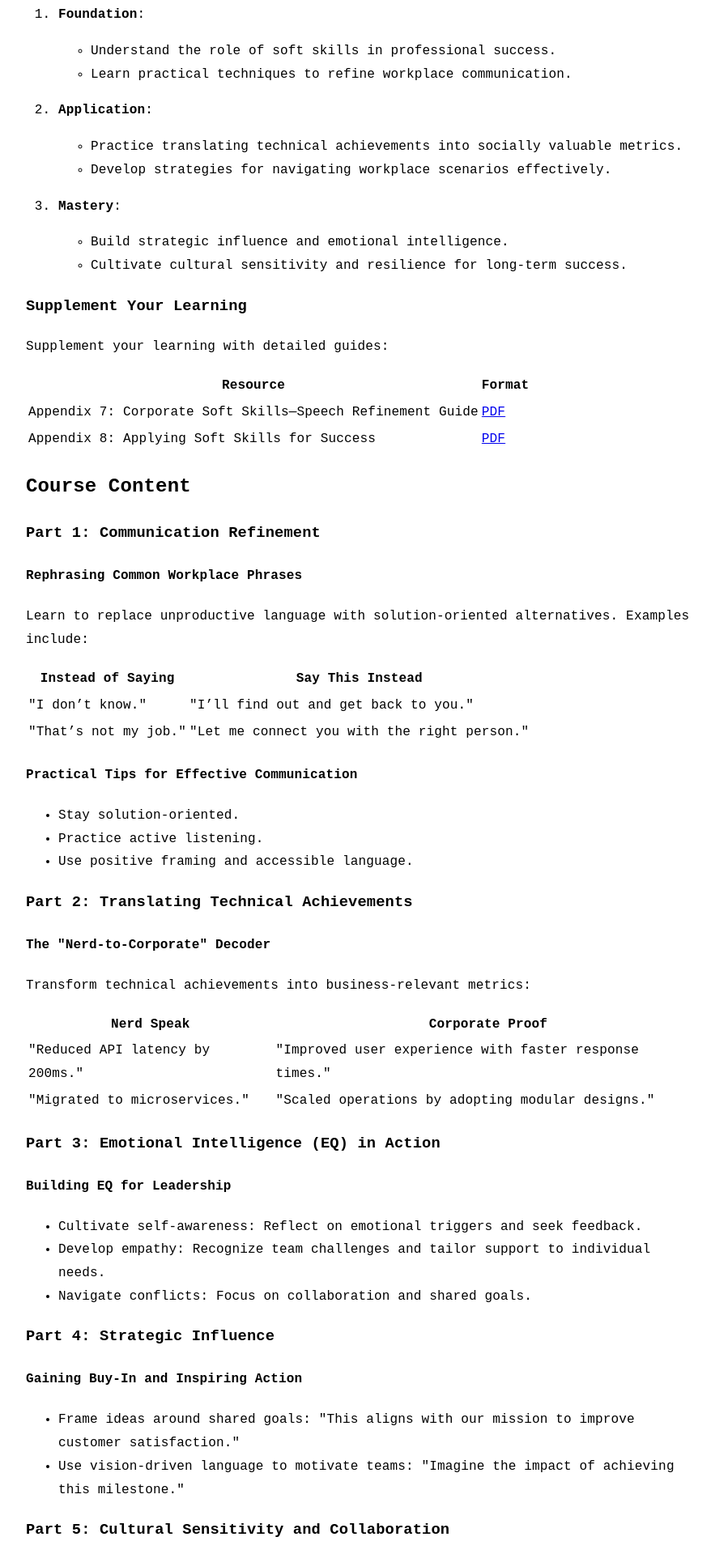
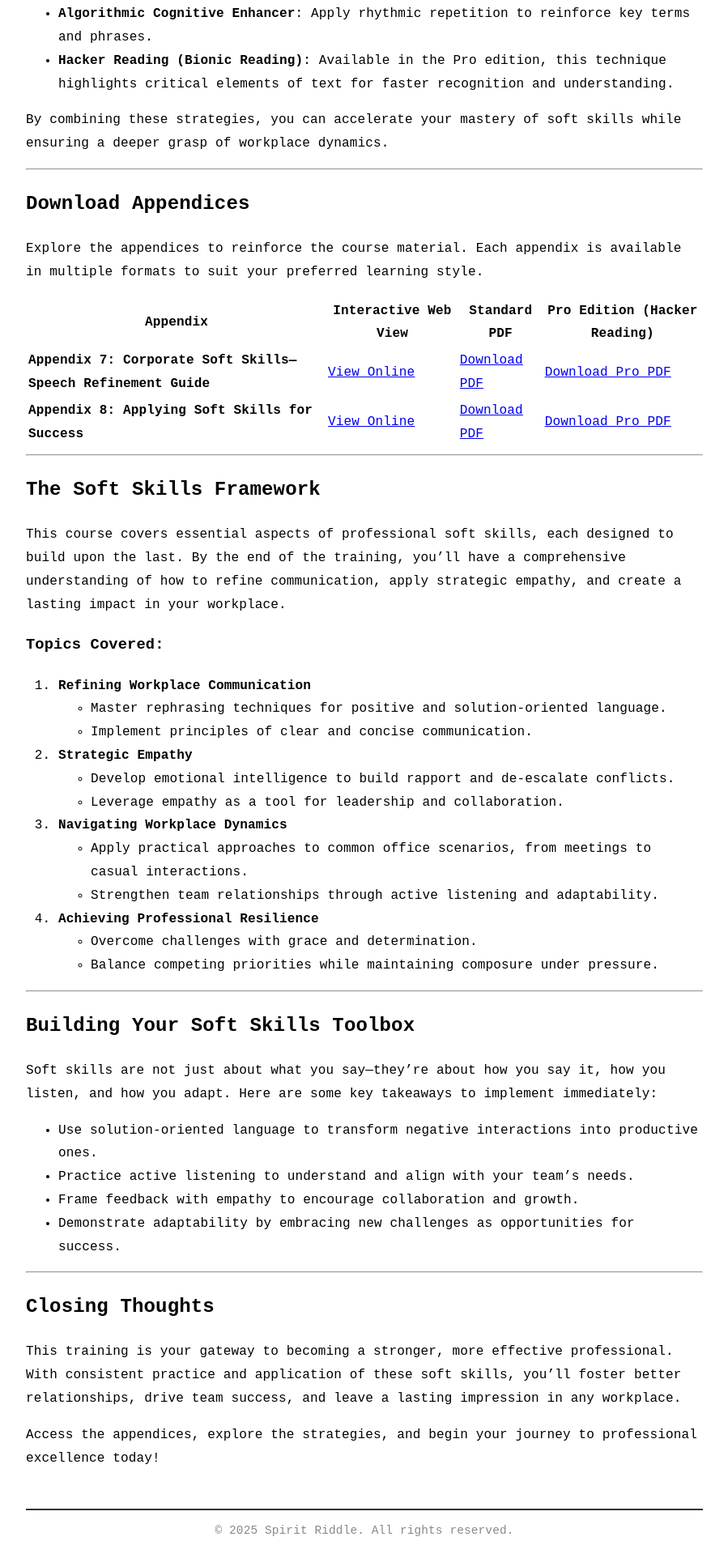
Before and after one commit to spirit-riddle/starunderscore.github.io, a Gatsby site: page /training/professional/tp01-business-soft-skills in a window 1280 px wide. Shown: the part 881-2800 px from the top of the page at 81% size, without its empty margins (190-1089 px from the left). Built offline with nearby package versions, Linux system fonts and the light colour scheme; Gatsby itself is replaced by a stand-in of ours.

Commit message:
forgot file in initial commit

```diff
--- a/content/website/training/professional/tp01-business-soft-skills.md
+++ b/content/website/training/professional/tp01-business-soft-skills.md
@@ -1,94 +1,70 @@
-# Mastering Corporate Soft Skills for Success
+# Spirit-Riddle Soft Skills Training for Corporate America
 
-## Header Section
+**Unlock the power of soft skills to thrive in professional environments.** Learn practical techniques for refining communication, navigating workplace dynamics, and building emotional intelligence.
 
-### Welcome to the Training Course
-This course equips professionals with essential soft skills, focusing on communication, emotional intelligence, and strategic influence. By mastering these skills, you can transform technical achievements into business impact, build resilient networks, and thrive in diverse corporate environments.
+---
 
 ## Who Is This For?
 
-This course is designed for:
+This course is designed for corporate professionals looking to elevate their communication, collaboration, and leadership skills. Whether you’re an experienced manager or an ambitious newcomer, this training will provide actionable insights to help you succeed in any workplace environment.
 
-- Technical professionals aiming to enhance their communication and leadership capabilities.
-- Emerging leaders seeking to build emotional intelligence and cultural sensitivity.
-- Anyone looking to navigate workplace dynamics with professionalism and empathy.
+---
 
 ## Strategy
 
-### Step-by-Step Learning Approach
+To maximize your learning, start by familiarizing yourself with the two appendices below. They provide a foundational understanding of refined workplace communication and strategies for applying soft skills effectively. These resources are not just supplemental—they are integral to mastering the concepts in this course.
 
-1. **Foundation**:
-   - Understand the role of soft skills in professional success.
-   - Learn practical techniques to refine workplace communication.
+Enhance your memory retention and comprehension by using techniques such as:
+- **Algorithmic Cognitive Enhancer**: Apply rhythmic repetition to reinforce key terms and phrases.
+- **Hacker Reading (Bionic Reading)**: Available in the Pro edition, this technique highlights critical elements of text for faster recognition and understanding.
 
-2. **Application**:
-   - Practice translating technical achievements into socially valuable metrics.
-   - Develop strategies for navigating workplace scenarios effectively.
+By combining these strategies, you can accelerate your mastery of soft skills while ensuring a deeper grasp of workplace dynamics.
 
-3. **Mastery**:
-   - Build strategic influence and emotional intelligence.
-   - Cultivate cultural sensitivity and resilience for long-term success.
+---
 
-### Supplement Your Learning
+## Download Appendices
 
-Supplement your learning with detailed guides:
+Explore the appendices to reinforce the course material. Each appendix is available in multiple formats to suit your preferred learning style.
 
-| **Resource** | **Format** |
-|--------------|------------|
-| Appendix 7: Corporate Soft Skills—Speech Refinement Guide | [PDF](#) |
-| Appendix 8: Applying Soft Skills for Success | [PDF](#) |
+| Appendix                                  | Interactive Web View                                      | Standard PDF                                                                                      | Pro Edition (Hacker Reading) |
+|-------------------------------------------|----------------------------------------------------------|---------------------------------------------------------------------------------------------------|-------------------------------|
+| **Appendix 7: Corporate Soft Skills—Speech Refinement Guide** | [View Online](../appendice/website/appendix_7_soft_skills_development) | [Download PDF](../appendice/pdf/Standard%20-%20Appendix%207%20Soft%20Skills%20Development.pdf)   | [Download Pro PDF](../pro)   |
+| **Appendix 8: Applying Soft Skills for Success**            | [View Online](../appendice/website/appendix_8_applying_soft_skills_for_success) | [Download PDF](../appendice/pdf/Standard%20-%20Appendix%208%20Applying%20Soft%20Skills%20for%20Success.pdf) | [Download Pro PDF](../pro)   |
 
-## Course Content
+---
 
-### Part 1: Communication Refinement
+## The Soft Skills Framework
 
-#### Rephrasing Common Workplace Phrases
-Learn to replace unproductive language with solution-oriented alternatives. Examples include:
+This course covers essential aspects of professional soft skills, each designed to build upon the last. By the end of the training, you’ll have a comprehensive understanding of how to refine communication, apply strategic empathy, and create a lasting impact in your workplace.
 
-| **Instead of Saying** | **Say This Instead** |
-|-----------------------|-----------------------|
-| "I don’t know."     | "I’ll find out and get back to you." |
-| "That’s not my job." | "Let me connect you with the right person." |
+### Topics Covered:
+1. **Refining Workplace Communication**
+   - Master rephrasing techniques for positive and solution-oriented language.
+   - Implement principles of clear and concise communication.
+2. **Strategic Empathy**
+   - Develop emotional intelligence to build rapport and de-escalate conflicts.
+   - Leverage empathy as a tool for leadership and collaboration.
+3. **Navigating Workplace Dynamics**
+   - Apply practical approaches to common office scenarios, from meetings to casual interactions.
+   - Strengthen team relationships through active listening and adaptability.
+4. **Achieving Professional Resilience**
+   - Overcome challenges with grace and determination.
+   - Balance competing priorities while maintaining composure under pressure.
 
-#### Practical Tips for Effective Communication
-- Stay solution-oriented.
-- Practice active listening.
-- Use positive framing and accessible language.
+---
 
-### Part 2: Translating Technical Achievements
+## Building Your Soft Skills Toolbox
 
-#### The "Nerd-to-Corporate" Decoder
-Transform technical achievements into business-relevant metrics:
+Soft skills are not just about what you say—they’re about how you say it, how you listen, and how you adapt. Here are some key takeaways to implement immediately:
+- Use solution-oriented language to transform negative interactions into productive ones.
+- Practice active listening to understand and align with your team’s needs.
+- Frame feedback with empathy to encourage collaboration and growth.
+- Demonstrate adaptability by embracing new challenges as opportunities for success.
 
-| **Nerd Speak** | **Corporate Proof** |
-|----------------|---------------------|
-| "Reduced API latency by 200ms." | "Improved user experience with faster response times." |
-| "Migrated to microservices." | "Scaled operations by adopting modular designs." |
+---
 
-### Part 3: Emotional Intelligence (EQ) in Action
+## Closing Thoughts
 
-#### Building EQ for Leadership
-- Cultivate self-awareness: Reflect on emotional triggers and seek feedback.
-- Develop empathy: Recognize team challenges and tailor support to individual needs.
-- Navigate conflicts: Focus on collaboration and shared goals.
+This training is your gateway to becoming a stronger, more effective professional. With consistent practice and application of these soft skills, you’ll foster better relationships, drive team success, and leave a lasting impression in any workplace.
 
-### Part 4: Strategic Influence
-
-#### Gaining Buy-In and Inspiring Action
-- Frame ideas around shared goals: "This aligns with our mission to improve customer satisfaction."
-- Use vision-driven language to motivate teams: "Imagine the impact of achieving this milestone."
-
-### Part 5: Cultural Sensitivity and Collaboration
-
-#### Bridging Cultural Gaps
-- Adapt communication styles to cultural norms.
-- Foster inclusivity: Invite diverse perspectives and celebrate team diversity.
-- Avoid pitfalls: Recognize individual diversity within cultures and avoid overgeneralizations.
-
-### Final Notes
-
-By combining communication techniques, emotional intelligence, and cultural sensitivity, this course empowers professionals to navigate workplace challenges and drive meaningful outcomes.
-
-## Conclusion
-
-You are now equipped with the tools to elevate your professional presence and build meaningful connections. Practice these skills, seek feedback, and embrace continuous learning to achieve excellence.
+Access the appendices, explore the strategies, and begin your journey to professional excellence today!
```
